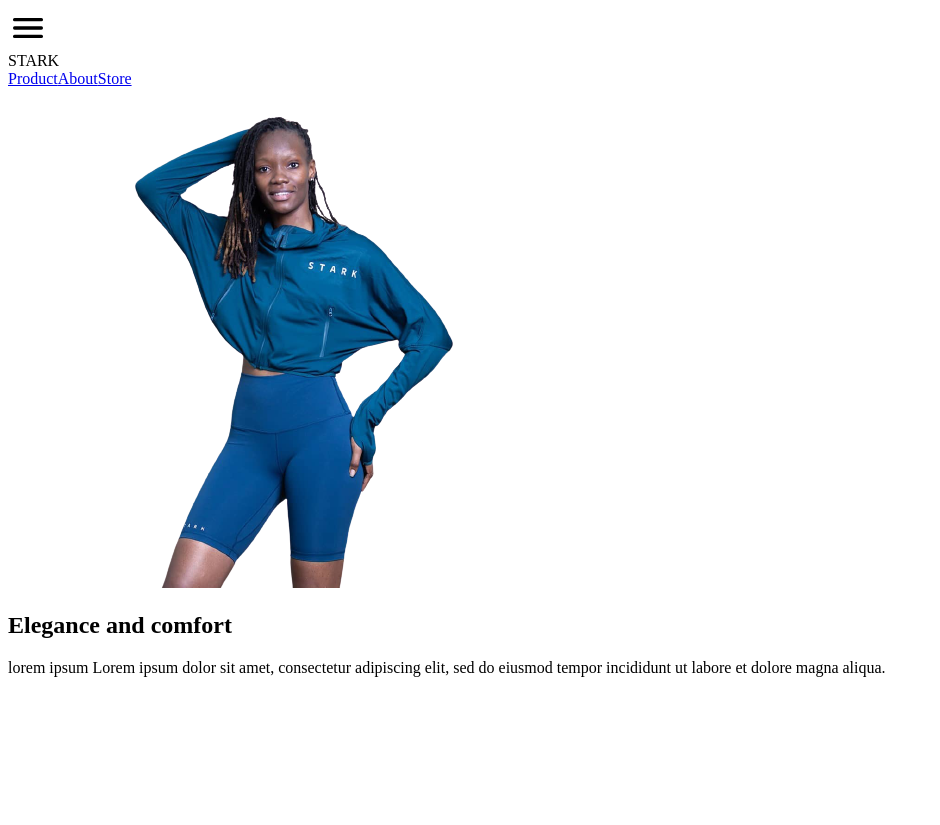
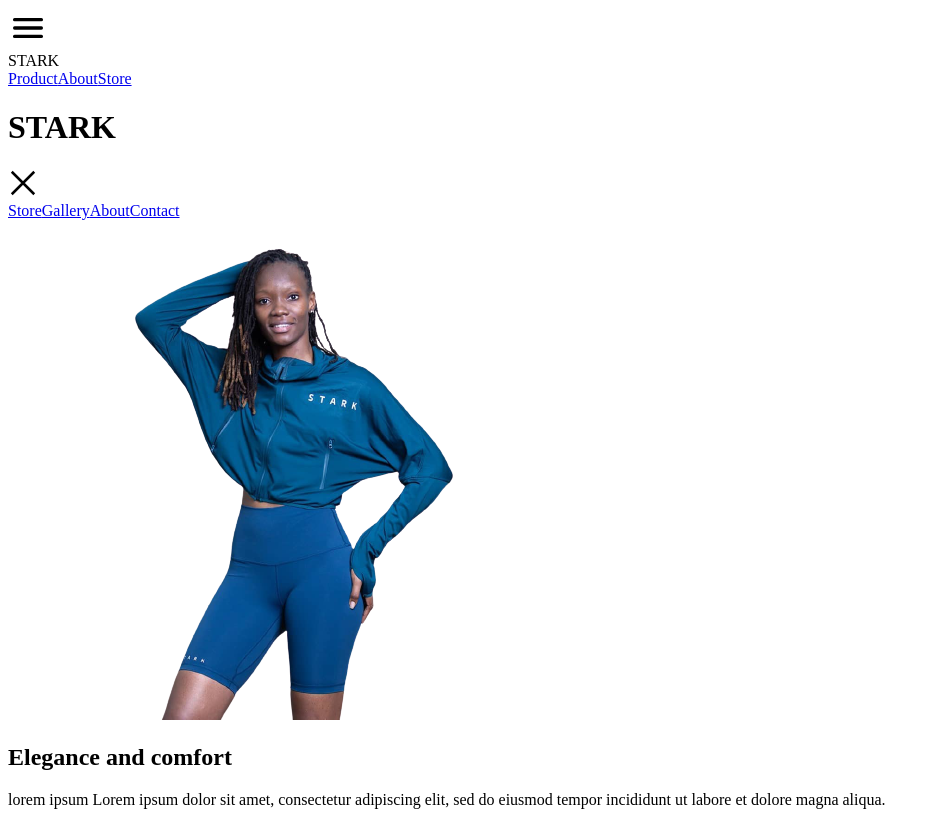
Before and after one commit to sharibeast/stark-by-lwax, a Next.js app: page / in a window 1280 px wide. Shown: the whole page, without its empty margins (0-940 px from the left). Before the commit the page ends 800 px from the top, so only its background shows below. Built offline with nearby package versions, Linux system fonts and the light colour scheme.

Commit message:
navigation

```diff
--- a/package.json
+++ b/package.json
@@ -8,7 +8,8 @@
   "dependencies": {
     "next": "latest",
     "react": "^17.0.2",
-    "react-dom": "^17.0.2"
+    "react-dom": "^17.0.2",
+    "react-icons": "^4.2.0"
   },
   "devDependencies": {
     "autoprefixer": "^10.2.6",
--- a/pages/index.js
+++ b/pages/index.js
@@ -1,11 +1,13 @@
 import Head from 'next/head';
 import Nav from '../src/components/nav';
 import Banner from '../src/components/banner';
+import NavN from '../src/components/navnew';
 
 export default function Home() {
   return (
     <div>
       <Nav />
+      {/* <NavN /> */}
       <Banner />
     </div>
   );
--- a/src/components/banner.jsx
+++ b/src/components/banner.jsx
@@ -14,7 +14,7 @@ export default function banner() {
         <div className="">
           <div>
             <h2 className="text-5xl text-center">Elegance and comfort</h2>
-            <p className="text-center">
+            <p className="">
               lorem ipsum Lorem ipsum dolor sit amet, consectetur adipiscing
               elit, sed do eiusmod tempor incididunt ut labore et dolore magna
               aliqua.
--- a/src/components/nav.jsx
+++ b/src/components/nav.jsx
@@ -1,29 +1,93 @@
-import React from 'react';
+import React, { useState } from 'react';
 import Link from 'next/link';
 import Image from 'next/image';
 import ic from '../../public/assets/menu-outline.svg';
+import { GrClose } from 'react-icons/gr';
 
 export default function nav() {
+  const [open, setOpen] = useState(false);
+
+  const toggle = (params) => {
+    setOpen((prev) => !prev);
+  };
+
   return (
     <div className="flex justify-between pt-1">
       <div className="flex justify-between w-3/5">
-        <div className="md:hidden~">
-          <Image src={ic} height={40} width={40} />
+        <div className="ml-2 md:hidden">
+          <Image src={ic} onClick={toggle} height={40} width={40} />
         </div>
-        <div className="text-2xl font-bold tracking-widest ">STARK</div>
+        <div className="ml-4 text-2xl font-semibold tracking-widest ">
+          STARK
+        </div>
       </div>
-
-      <div className="hidden md:block">
+      <div className="hidden mr-8 space-x-8 md:block">
         <Link href="#">
-          <a>Product</a>
+          <a className="text-xl">Product</a>
         </Link>
         <Link href="#">
-          <a>About</a>
+          <a className="text-xl">About</a>
         </Link>
         <Link href="#">
-          <a>Store</a>
+          <a className="text-xl">Store</a>
         </Link>
       </div>
+      {/* mobile menu */}
+      <Menu open={open}>
+        <div className="relative w-full h-screen text-center bg-cozy-dark ">
+          <div className="flex items-center justify-between">
+            <h1 className="mb-10 ml-4 text-2xl font-semibold tracking-widest">
+              STARK
+            </h1>
+            <GrClose
+              aria-label="close"
+              onClick={toggle}
+              size={30}
+              className="absolute cursor-pointer top-3 right-3"
+            />
+          </div>
+          <Link href="#">
+            <a className="block mb-5 text-3xl text-white cursor-pointer">
+              Store
+            </a>
+          </Link>
+          <Link href="#">
+            <a className="block mb-5 text-3xl text-white cursor-pointer">
+              Gallery
+            </a>
+          </Link>
+          <Link href="#">
+            <a className="block mb-5 text-3xl text-white cursor-pointer">
+              About
+            </a>
+          </Link>
+          <Link href="#">
+            <a className="block mb-5 text-3xl text-white cursor-pointer">
+              Contact
+            </a>
+          </Link>
+        </div>
+      </Menu>
+      {/* end of mobile menu */}
     </div>
   );
 }
+
+const style = {
+  menu: {
+    open: `h-full w-full `,
+    close: `w-0 h-full`,
+    default: `overflow-x-hidden md:overflow-hidden transition-all duration-700 fixed z-20 top-0 right-0`,
+  },
+};
+
+function Menu({ children, open }) {
+  return (
+    <div
+      className={`${style.menu.default}
+       ${open ? style.menu.open : style.menu.close}`}
+    >
+      {children}
+    </div>
+  );
+}
```
Also changed, not shown: 1 other file (tests, documents, lock files or other folders).
